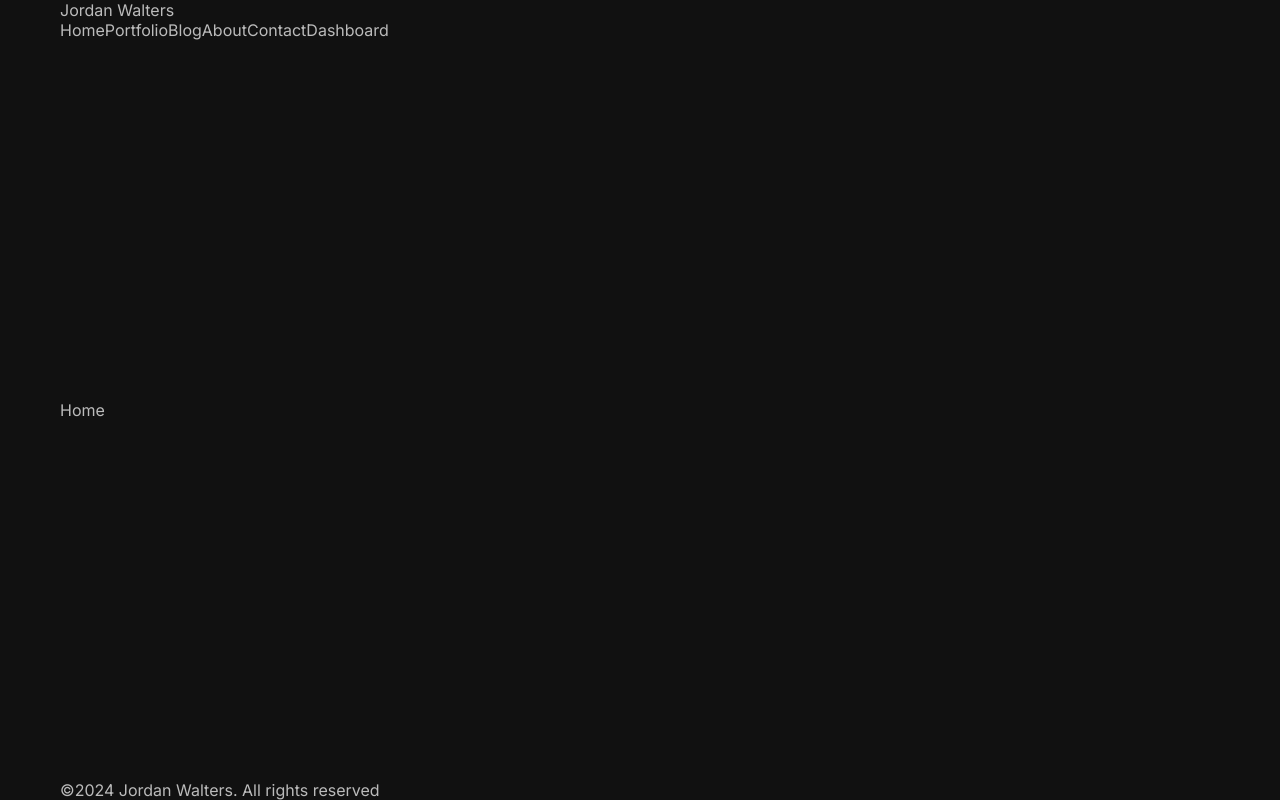
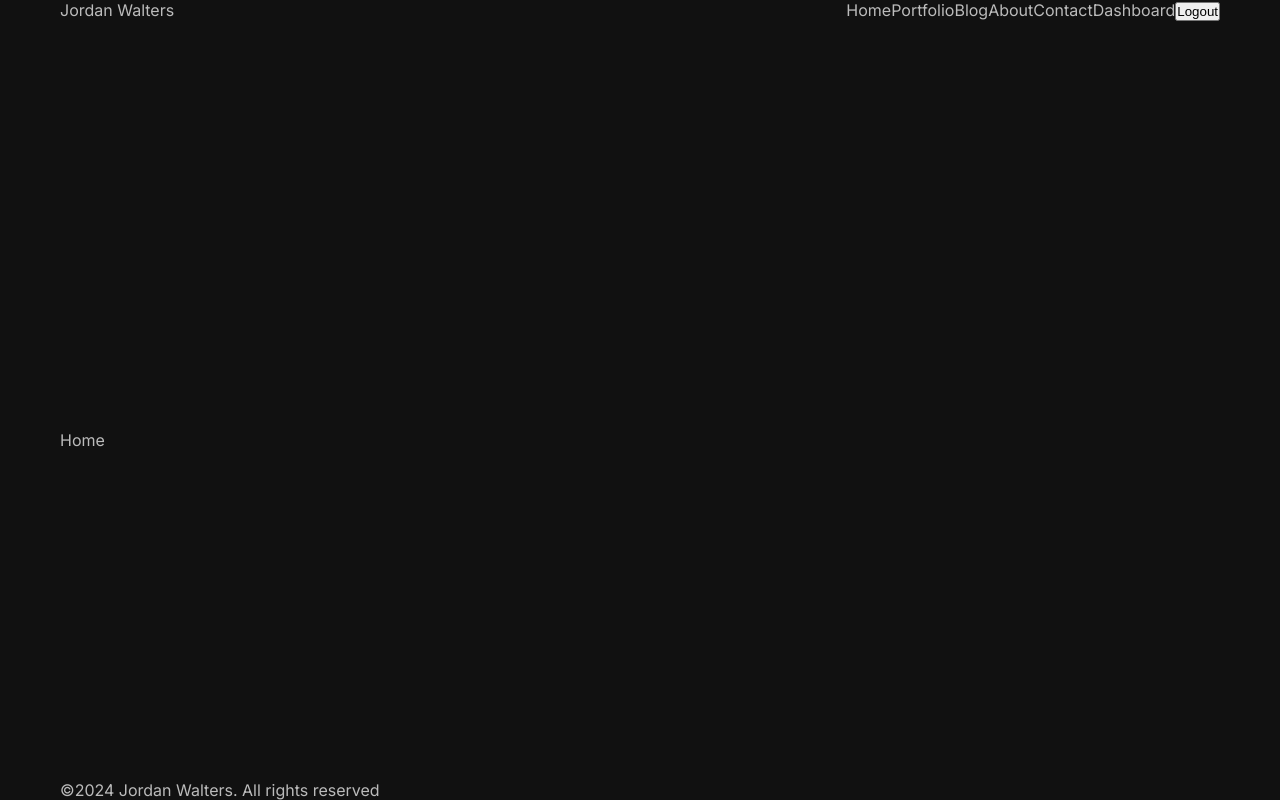
Before and after one commit to Jordan-Walters-23/blog-next-js-app, a Next.js app: page / in a window 1280 px wide. Built offline with nearby package versions, Linux system fonts and the light colour scheme.

Commit message:
component css simple styling

```diff
--- a/src/components/navbar/Navbar.jsx
+++ b/src/components/navbar/Navbar.jsx
@@ -1,5 +1,7 @@
+"use client"
 import React from 'react'
 import Link from 'next/link'
+import styles from './navbar.module.css'
 
 const links = [
     {
@@ -36,12 +38,13 @@ const links = [
 
 const Navbar = () => {
   return (
-    <div>
-        <Link href="/">Jordan Walters</Link>
+    <div className={styles.container}>
+        <Link href="/" className={styles.logo}>Jordan Walters</Link>
         <div>
             {links.map(link=>
-                <Link key={link.id} href={link.url}>{link.title}</Link>
+                <Link key={link.id} href={link.url} className={styles.link}>{link.title}</Link>
             )}
+            <button className={styles.logout} onClick={()=>{console.log("logged out")}}>Logout</button>
         </div>
     </div>
   )
--- /dev/null
+++ b/src/components/navbar/navbar.module.css
@@ -0,0 +1,5 @@
+.container{
+    height: 100px;
+    display: flex;
+    justify-content: space-between;
+}
```
Also changed, not shown: src/components/footer/footer.module.css (added).
